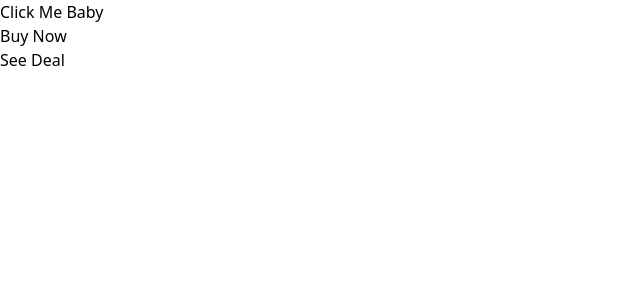
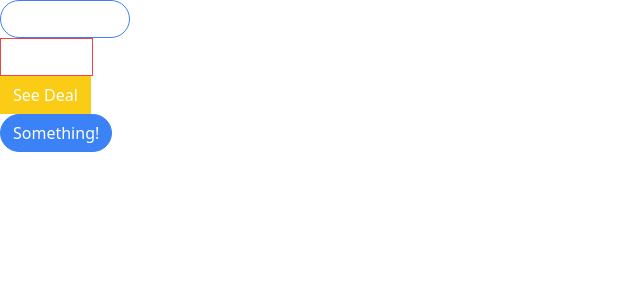
Before and after one commit to erwinmacaraig/modern-react-with-redux, a React (Create React App) app: page / in a window 1280 px wide. Shown: the top 300 px of the page, without its empty margins (0-640 px from the left). Built offline with nearby package versions, Linux system fonts and the light colour scheme.

Commit message:
finalzing the variations in the custom bottom compoent

```diff
--- a/package.json
+++ b/package.json
@@ -8,11 +8,13 @@
     "@testing-library/user-event": "^13.5.0",
     "axios": "^1.7.3",
     "bulma": "^1.0.2",
+    "classnames": "^2.5.1",
     "json-server": "^0.17.4",
     "prop-types": "^15.8.1",
     "react": "^18.3.1",
     "react-dom": "^18.3.1",
     "react-scripts": "5.0.1",
+    "tailwind-merge": "^2.5.2",
     "web-vitals": "^2.1.4"
   },
   "scripts": {
--- a/src/App.js
+++ b/src/App.js
@@ -13,7 +13,7 @@
   return (
     <div>
       <div>
-        <Button success primary rounded outline>
+        <Button primary rounded outline>
           Click Me Baby
         </Button>
       </div>
@@ -25,6 +25,11 @@
       </div>
 
       <Button warning>See Deal</Button>
+      <div>
+        <Button primary rounded>
+          Something!
+        </Button>
+      </div>
     </div>
   );
 }
--- a/src/components/Button.js
+++ b/src/components/Button.js
@@ -1,15 +1,31 @@
 import PropTypes from "prop-types";
+import className from "classnames";
+
 function Button({
   children,
   primary,
-  secodary,
+  secondary,
   success,
   warning,
   danger,
   outline,
   rounded,
 }) {
-  return <button>{children}</button>;
+  const classes = className("px-3 py-1.5 border", {
+    "border-blue-500 bg-blue-500 text-white": primary,
+    "border-gray-900 bg-gray-900 text-white": secondary,
+    "border-green-500 bg-green-500 text-white": success,
+    "border-yellow-400 bg-yellow-400 text-white": warning,
+    "border-red-500 bg-red-500 text-white": danger,
+    "rounded-full": rounded,
+    "bg-white": outline,
+    "text-blue-500": outline && primary,
+    "text-gray-900": outline && secondary,
+    "text-green-500": outline && success,
+    "text-yellow-400": outline && warning,
+    "text-red-500": outline && danger,
+  });
+  return <button className={classes}>{children}</button>;
 }
 
 Button.propTypes = {
```
Also changed, not shown: 1 other file (tests, documents, lock files or other folders).
